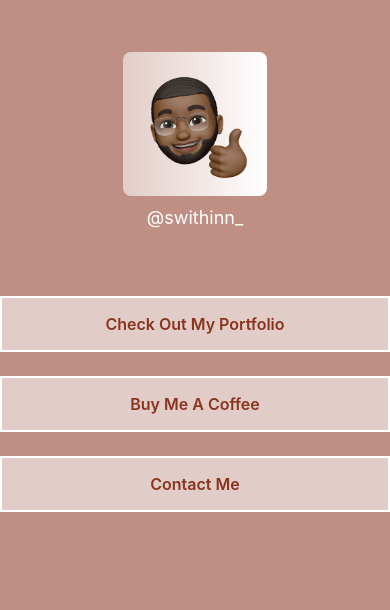
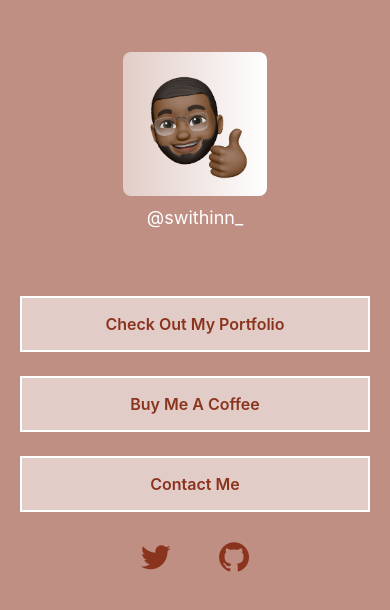
Before and after one commit to JaySwithin/links-in-bio, a React (Create React App) app: page / in a window 390 px wide. Shown: the top 610 px of the page. Built offline with nearby package versions, Linux system fonts and the light colour scheme; the HTML template or start-up script is replaced by a standard one.

Commit message:
Added link tags for icons, made minor changes

```diff
--- a/public/index.html
+++ b/public/index.html
@@ -15,6 +15,12 @@
       user's mobile device or desktop. See https://developers.google.com/web/fundamentals/web-app-manifest/
     -->
     <link rel="manifest" href="%PUBLIC_URL%/manifest.json" />
+    <link rel="stylesheet"
+      href="https://use.fontawesome.com/releases/v5.13.1/css/all.css"
+      integrity="sha384-xxzQGERXS00kBmZW/6qxqJPyxW3UR0BPsL4c8ILaIWXva5kFi7TxkIIaMiKtqV1Q"
+      crossorigin="anonymous"
+    />
+    <link href='https://cdn.jsdelivr.net/npm/boxicons@2.0.5/css/boxicons.min.css' rel='stylesheet' />
     <!--
       Notice the use of %PUBLIC_URL% in the tags above.
       It will be replaced with the URL of the `public` folder during the build.
--- a/src/Home.js
+++ b/src/Home.js
@@ -12,10 +12,21 @@ export default function Home() {
 				</div>
 			</div>
 
-			<div className="lg:ml-60 mt-8 lg:mr-60">
-				<button className="h1 w-full h-14 mb-6 font-semibold highlight border-2 border-white" type="button">Check Out My Portfolio</button>
-				<button className="h1 w-full h-14 mb-6 font-semibold highlight border-2 border-white" type="button">Buy Me A Coffee</button>
-				<button className="h1 w-full h-14 mb-6 font-semibold highlight border-2 border-white" type="button">Contact Me</button>
+			<div className="ml-5 mr-5 lg:ml-60 lg:mr-60 mt-8">
+				<a href="https://swithinokyere.netlify.app">
+					<button className="h1 w-full h-14 mb-6 font-semibold highlight border-2 border-white" type="button">Check Out My Portfolio</button>
+				</a>
+				<a href="https://www.buymeacoffee.com/swithin">
+					<button className="h1 w-full h-14 mb-6 font-semibold highlight border-2 border-white" type="button">Buy Me A Coffee</button>
+				</a>
+				<a href="mailto:jayswithin@gmail.com">
+					<button className="h1 w-full h-14 mb-6 font-semibold highlight border-2 border-white" type="button">Contact Me</button>
+				</a>
+			</div>
+
+			<div className="text-center">
+				<a className="btn btn-outline-primary mr-2" href="https://gmail.com"><i className="bx bxl-twitter text-4xl px-3"></i></a>
+				<a className="btn btn-outline-primary ml-2" href="https://github.com/JaySwithin"><i className="bx bxl-github text-4xl px-3"></i></a>
 			</div>
 		</div>
 	)
--- a/src/index.css
+++ b/src/index.css
@@ -33,3 +33,29 @@ code {
 .highlight {
   background-color: #e2ccc7;
 }
+
+.btn {
+  display: inline-block;
+  font-weight: 400;
+  line-height: 1.5;
+  text-align: center;
+  text-decoration: none;
+  vertical-align: middle;
+  cursor: pointer;
+  user-select: none;
+  background-color: transparent;
+  border: 1px solid transparent;
+  transition: color .15s ease-in-out,background-color .15s ease-in-out,border-color .15s ease-in-out,box-shadow .15s ease-in-out;
+}
+
+.btn-outline-primary {
+  color: #8a341e;;
+  border-color: #bf8f83;
+}
+
+
+.btn-outline-primary:hover{
+  color: #ffffff;
+  background-color: #8a341e;
+  border-color: #8a341e;
+}
```
